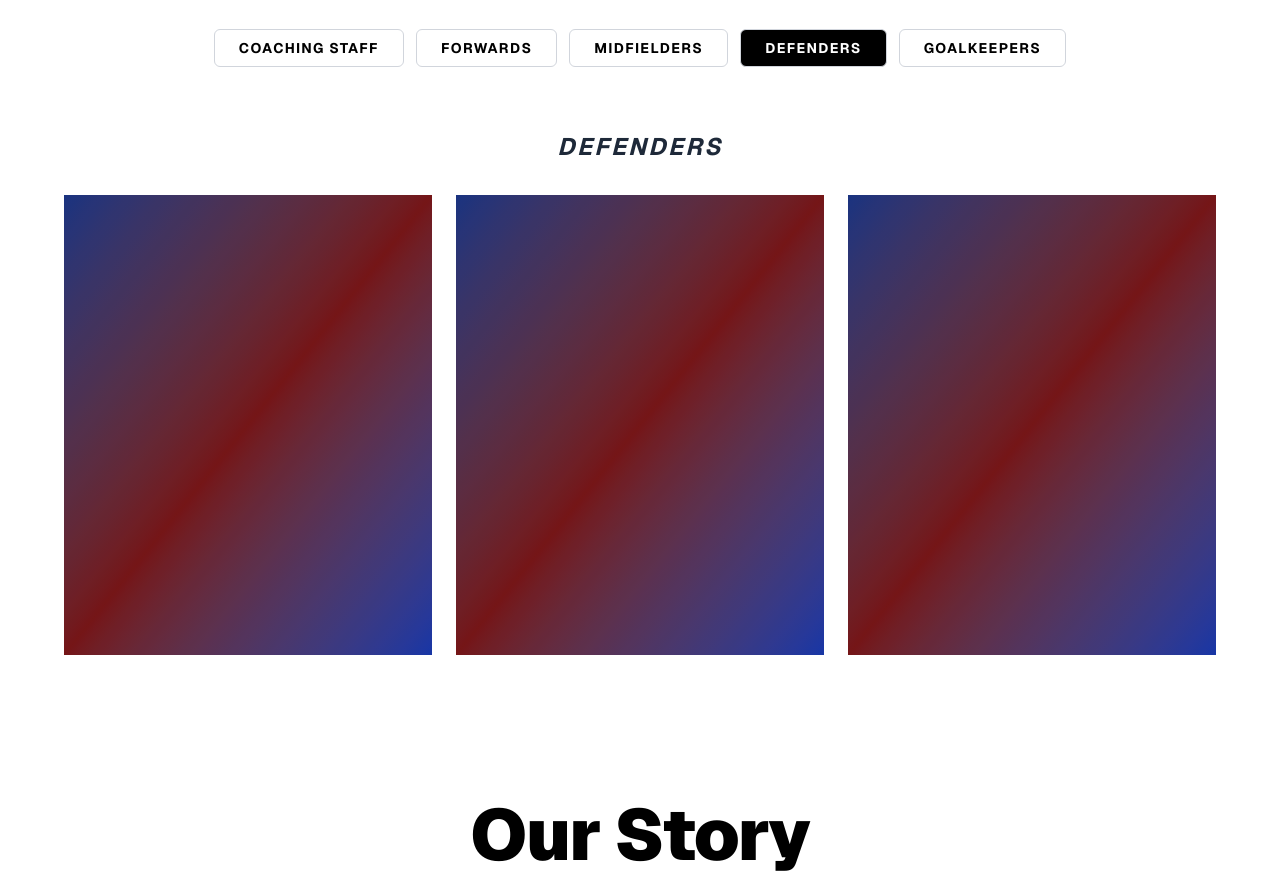
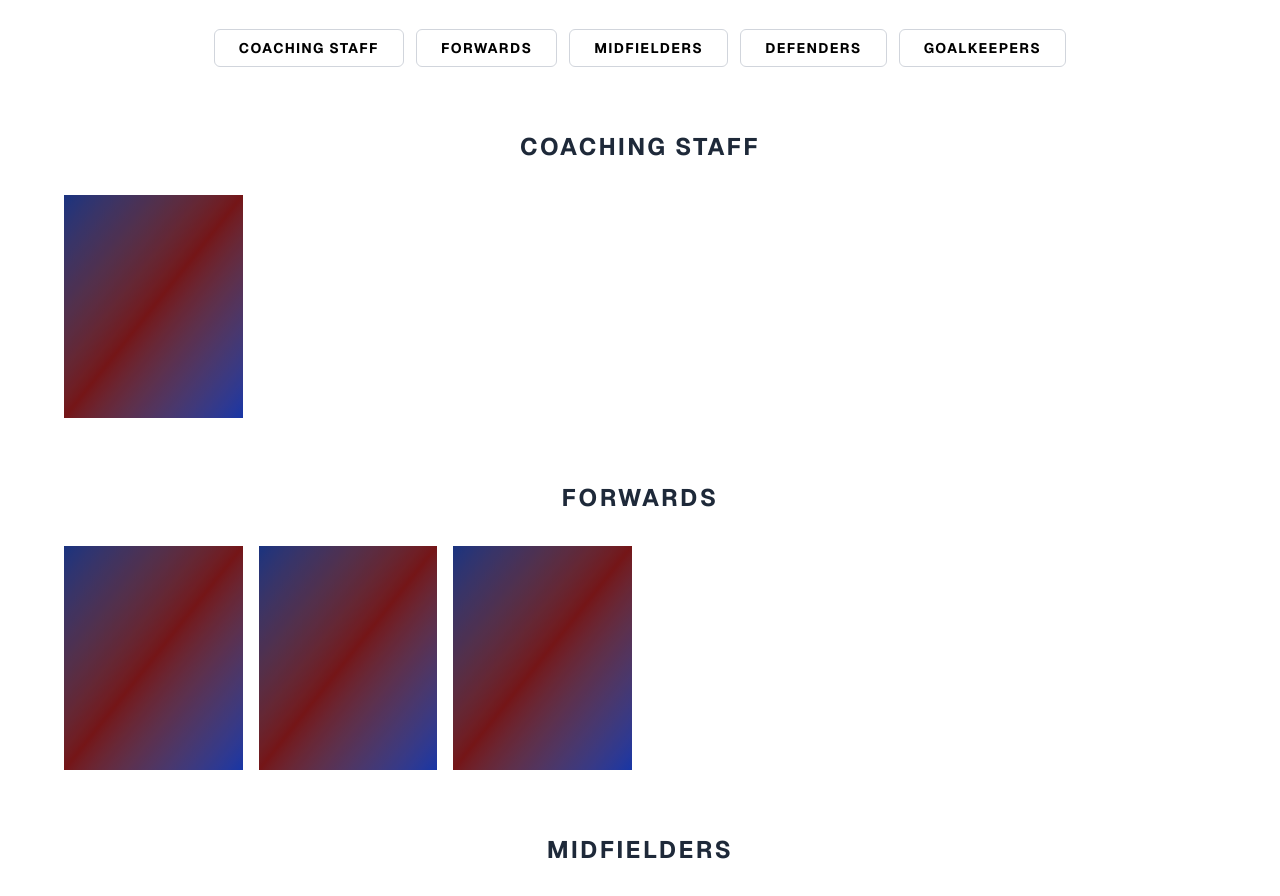
Before and after one commit to grantimbo/fc-inter-racial, a Next.js app: page / in a window 1280 px wide. Shown: the part 840-1736 px from the top of the page. Built offline with nearby package versions, Linux system fonts and the light colour scheme.

Commit message:
refactored

```diff
--- a/src/app/components/players.tsx
+++ b/src/app/components/players.tsx
@@ -1,63 +1,122 @@
 'use client';
 
-import React, { useState } from 'react';
-import Image from 'next/image';
+import React from 'react';
+import Link from 'next/link';
 
-const categories = [
-  'COACHING STAFF', 'FORWARDS', 'MIDFIELDERS', 'DEFENDERS', 'GOALKEEPERS'
+// --- Types & Interfaces ---
+
+type Position = 'COACHING' | 'FORWARDS' | 'MIDFIELDERS' | 'DEFENDERS' | 'GOALKEEPERS';
+
+interface Player {
+  id: number;
+  name: string;
+  position: Position;
+  image?: string; // Optional if not all players have images yet
+}
+
+interface Category {
+  label: string;
+  id: string;
+  filter: Position;
+}
+
+// --- Sub-Components ---
+
+const PlayerCard: React.FC<{ player: Player }> = ({ player }) => (
+  <div className="relative aspect-[4/5] overflow-hidden bg-gray-200 group">
+    <div className="w-full h-full bg-gradient-to-br from-blue-900 via-red-900 to-blue-800 flex items-end">
+      <div className="absolute inset-0 bg-black/10 group-hover:bg-transparent transition-colors" />
+      <p className="text-white p-4 font-bold uppercase tracking-tighter opacity-0 group-hover:opacity-100 transition-opacity">
+        {player.name}
+      </p>
+    </div>
+  </div>
+);
+
+interface PlayerGroupProps {
+  title: string;
+  id: string;
+  players: Player[];
+}
+
+const PlayerGroup: React.FC<PlayerGroupProps> = ({ title, id, players }) => {
+  if (players.length === 0) return null;
+
+  return (
+    <div className="mb-16">
+      <h3 id={id} className="text-2xl font-bold mb-8 tracking-widest text-gray-800 uppercase">
+        {title}
+      </h3>
+      <div className="grid grid-cols-2 md:grid-cols-4 lg:grid-cols-6  gap-4">
+        {players.map((player) => (
+          <PlayerCard key={player.id} player={player} />
+        ))}
+      </div>
+    </div>
+  );
+};
+
+// --- Data ---
+
+const categories: Category[] = [
+  { label: 'COACHING STAFF', id: 'coaching', filter: 'COACHING' },
+  { label: 'FORWARDS', id: 'forwards', filter: 'FORWARDS' },
+  { label: 'MIDFIELDERS', id: 'midfielders', filter: 'MIDFIELDERS' },
+  { label: 'DEFENDERS', id: 'defenders', filter: 'DEFENDERS' },
+  { label: 'GOALKEEPERS', id: 'goalkeepers', filter: 'GOALKEEPERS' },
 ];
 
-const players = [
-  { id: 1, name: 'João Cancelo', position: 'DEFENDERS', image: '/cancelo.jpg' },
-  { id: 2, name: 'Alejandro Balde', position: 'DEFENDERS', image: '/balde.jpg' },
-  { id: 3, name: 'Ronald Araújo', position: 'DEFENDERS', image: '/araujo.jpg' },
+const players: Player[] = [
+  { id: 1, name: 'João Cancelo', position: 'FORWARDS' },
+  { id: 2, name: 'Alejandro Balde', position: 'FORWARDS' },
+  { id: 3, name: 'Ronald Araújo', position: 'FORWARDS' },
+  { id: 4, name: 'Ronald Jethro', position: 'DEFENDERS' },
+  { id: 5, name: 'Grant Imbo', position: 'DEFENDERS' },
+  { id: 6, name: 'Danilo Webber', position: 'DEFENDERS' },
+  { id: 7, name: 'Froilan Araújo', position: 'DEFENDERS' },
+  { id: 8, name: 'John Rey Bautista', position: 'MIDFIELDERS' },
+  { id: 9, name: 'Jem Rey', position: 'MIDFIELDERS' },
+  { id: 10, name: 'Flo Griez', position: 'MIDFIELDERS' },
+  { id: 11, name: 'Nathaniel', position: 'MIDFIELDERS' },
+  { id: 12, name: 'Jeddia', position: 'MIDFIELDERS' },
+  { id: 13, name: 'Araújo', position: 'DEFENDERS' },
+  { id: 14, name: 'Jem Rey', position: 'GOALKEEPERS' },
+  { id: 15, name: 'Flo Griez', position: 'GOALKEEPERS' },
+  { id: 16, name: 'Nathaniel', position: 'GOALKEEPERS' },
+  { id: 17, name: 'Jeddia', position: 'GOALKEEPERS' },
+  { id: 18, name: 'Araújo', position: 'COACHING' },
 ];
 
+// --- Main Component ---
+
 export default function PlayersSection() {
-  const [activeTab, setActiveTab] = useState('DEFENDERS');
-
   return (
-    <section className="bg-white py-16 px-4 font-sans" id='players'>
+    <section className="bg-white py-16 px-4 font-sans" id="players">
       <div className="max-w-6xl mx-auto text-center">
-        {/* Main Title */}
         <h2 className="text-6xl font-black mb-12 tracking-tight text-black">
           Players
         </h2>
 
-        {/* Filter Buttons */}
         <div className="flex flex-wrap justify-center gap-3 mb-16">
           {categories.map((cat) => (
-            <button
-              key={cat}
-              onClick={() => setActiveTab(cat)}
-              className={`px-6 py-2 border border-gray-300 rounded-md text-sm font-bold tracking-widest transition-all
-                ${activeTab === cat ? 'bg-black text-white border-black' : 'text-black hover:bg-gray-100'}
-              `}
+            <Link
+              href={`#${cat.id}`}
+              key={cat.id}
+              className="px-6 py-2 border border-gray-300 rounded-md text-sm font-bold tracking-widest transition-all text-black hover:bg-gray-100"
             >
-              {cat}
-            </button>
+              {cat.label}
+            </Link>
           ))}
         </div>
 
-        {/* Active Category Heading */}
-        <h3 className="text-2xl font-bold mb-8 tracking-widest text-gray-800 uppercase italic">
-          {activeTab}
-        </h3>
-
-        {/* Player Grid */}
-        <div className="grid grid-cols-1 md:grid-cols-3 gap-6">
-          {players.map((player) => (
-            <div key={player.id} className="relative aspect-[4/5] overflow-hidden bg-gray-200 group">
-              {/* Replace with actual Next.js Image component when you have the files */}
-              <div className="w-full h-full bg-gradient-to-br from-blue-900 via-red-900 to-blue-800 flex items-end">
-                <div className="absolute inset-0 bg-black/10 group-hover:bg-transparent transition-colors" />
-                <p className="text-white p-4 font-bold uppercase tracking-tighter opacity-0 group-hover:opacity-100 transition-opacity">
-                  {player.name}
-                </p>
-              </div>
-            </div>
-          ))}
-        </div>
+        {categories.map((cat) => (
+          <PlayerGroup
+            key={cat.id}
+            id={cat.id}
+            title={cat.label}
+            players={players.filter((p) => p.position === cat.filter)}
+          />
+        ))}
       </div>
     </section>
   );
```
